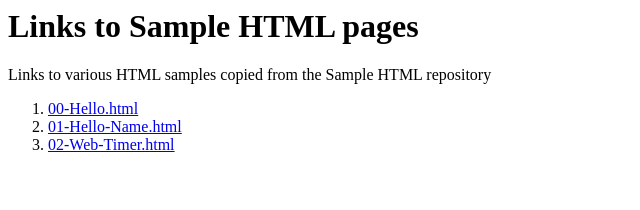
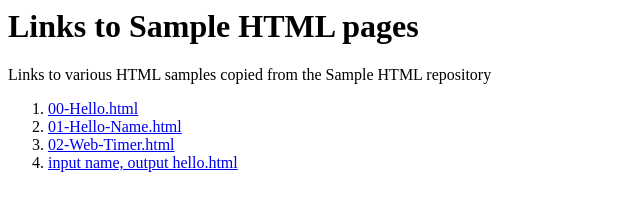
Before and after one commit to family-richards/github-pages-example-ejrejr, a plain HTML site: page sampleLinks.html in a window 1280 px wide. Shown: the whole page, without its empty margins (0-640 px from the left). Drawn offline with Linux system fonts and the light colour scheme.

Commit message:
Update sampleLinks.html

```diff
--- a/sampleLinks.html
+++ b/sampleLinks.html
@@ -27,6 +27,10 @@ Links to various HTML samples copied from the Sample HTML repository
 <a href="SampleHtml/02-Web-Timer.html">02-Web-Timer.html</a>
 </li>
 
+<li>
+  <a href="SampleHtml/input name, output hello.html">input name, output hello.html</a>
+</li>
+
 </ol>
 
 </body>
```
